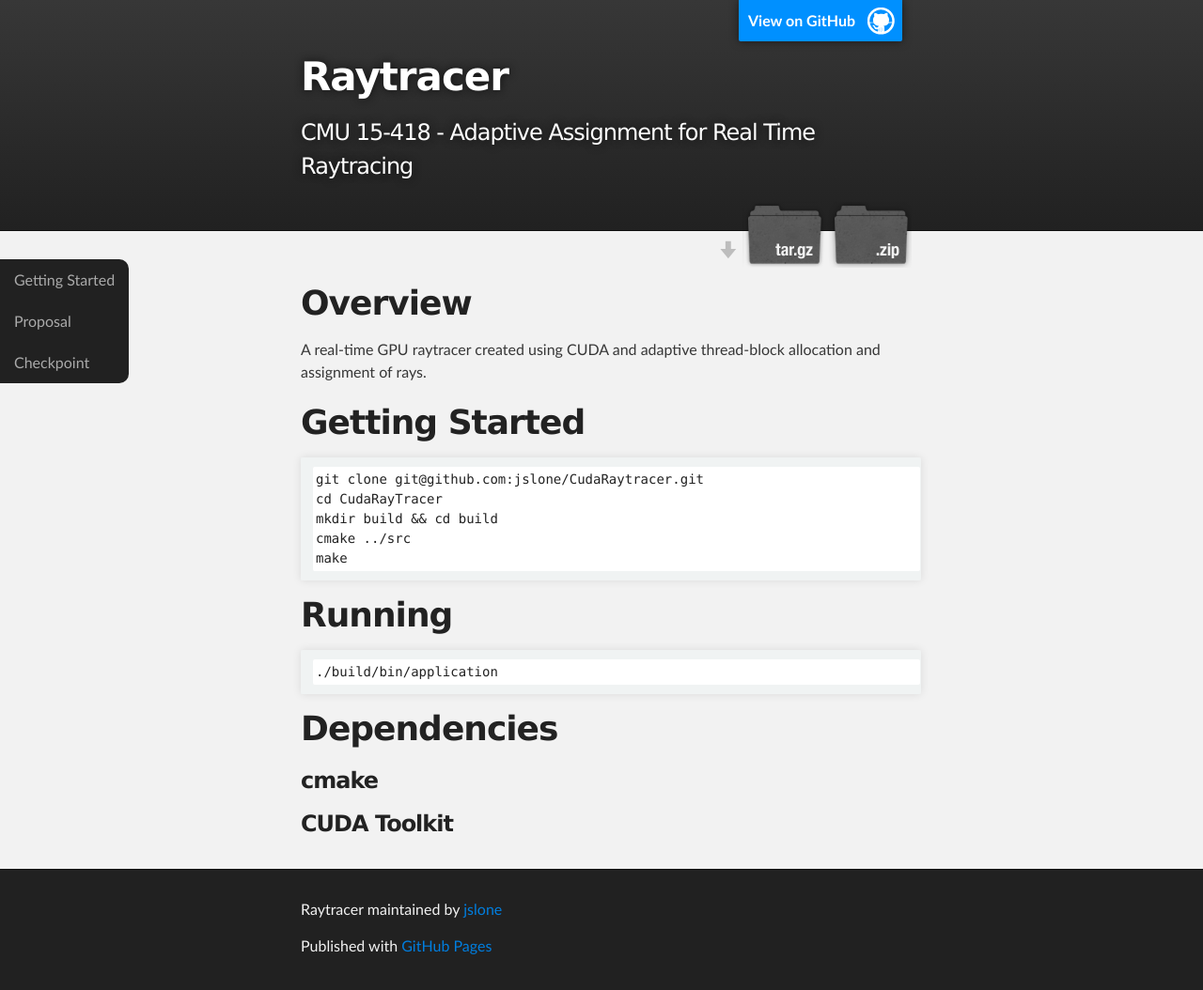
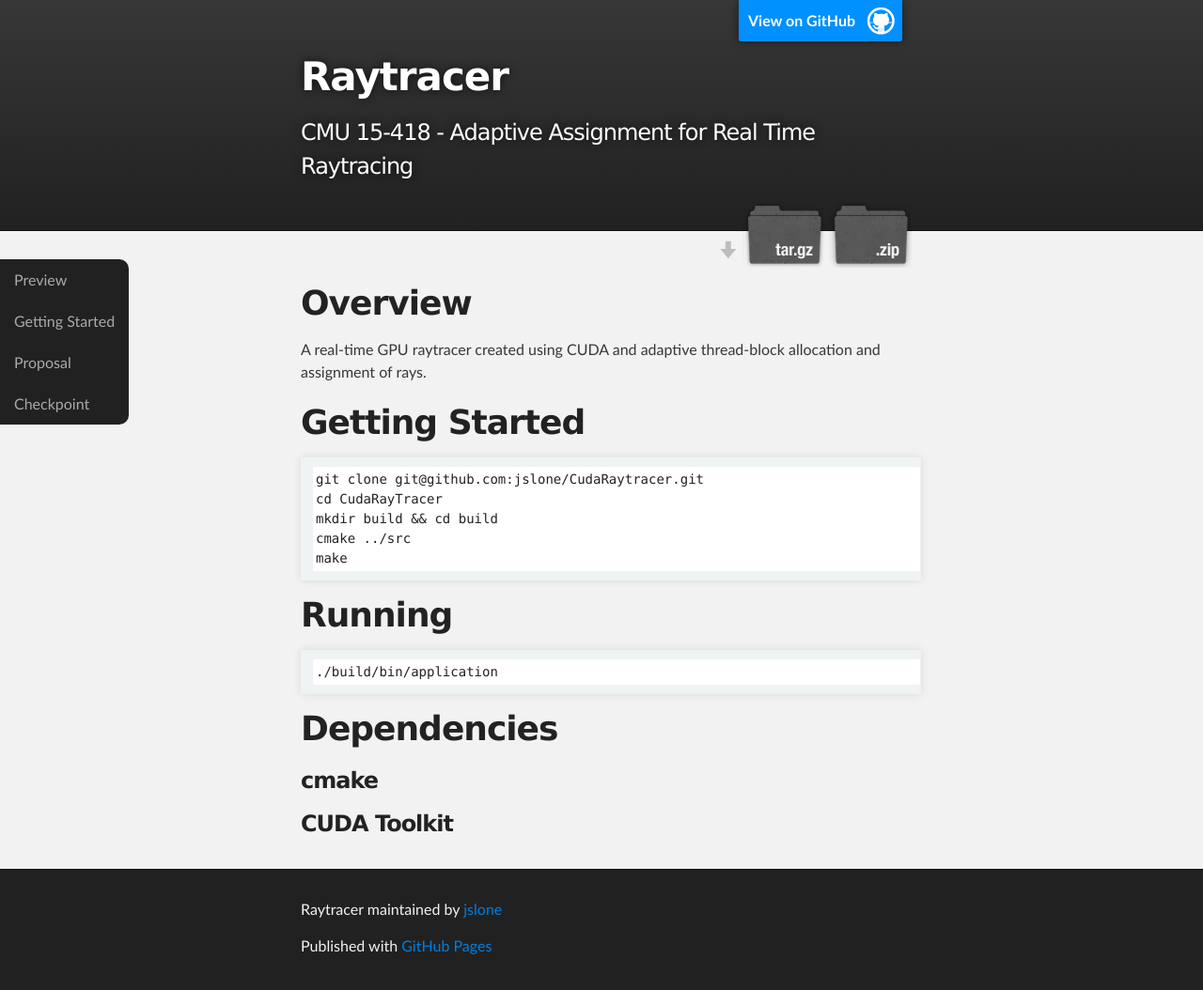
Before and after one commit to jslone/CudaRaytracer, a Jekyll site: the page built from index.md, in a window 1280 px wide. Shown: the whole page at 94% size. Built offline with Jekyll 4.4.1, drawn with Linux system fonts in a browser that asks for light colours.

Commit message:
updated page links

```diff
--- a/_layouts/page.html
+++ b/_layouts/page.html
@@ -32,7 +32,8 @@
     <div id="main_content_wrap" class="outer">
       <section id="menu">
         <ul>
-          <li><a href="index.html">Getting Started</a></li>
+	  <li><a href="index.html">Preview</a></li>
+          <li><a href="start.html">Getting Started</a></li>
           <li><a href="proposal.html">Proposal</a></li>
 	  <li><a href="checkpoint.html">Checkpoint</a></li>
         </ul>
```
